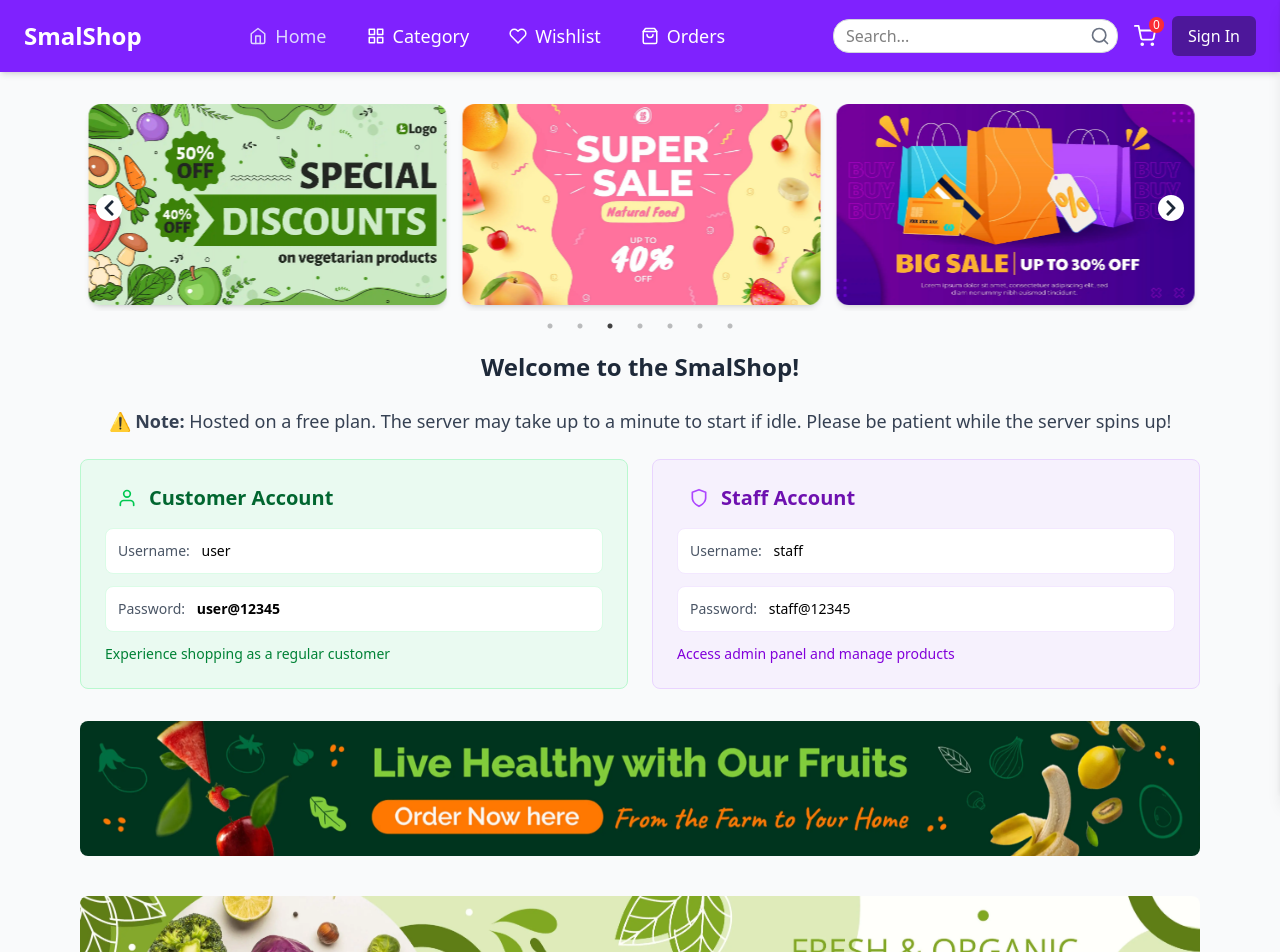
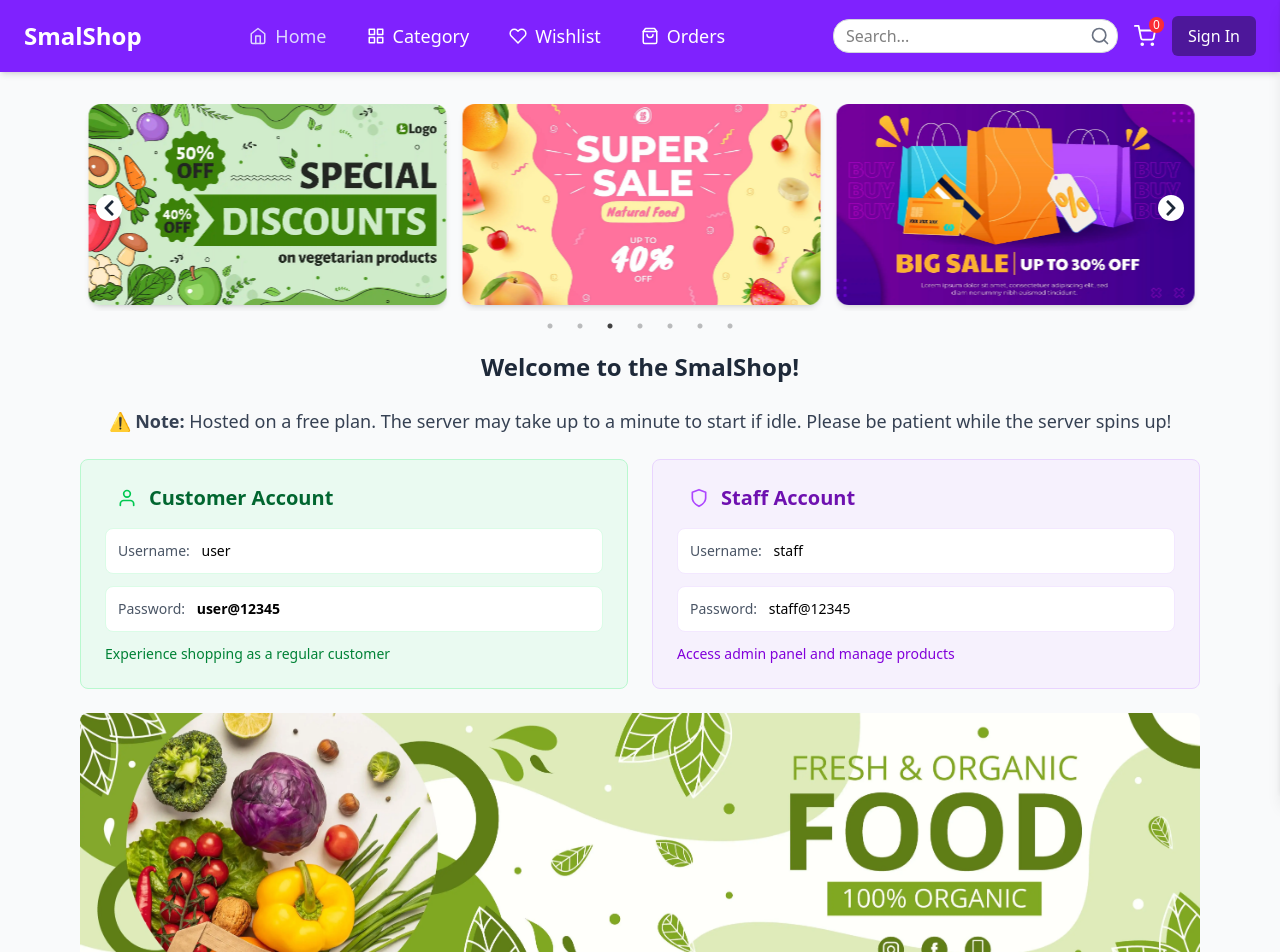
Before and after one commit to M-LOGESH/SmalShop-Ecommerce, a React (Vite) app in the folder frontend/: page / in a window 1280 px wide. Shown: the top 952 px of the page. Built offline with nearby package versions, Linux system fonts and the light colour scheme; no server answers.

Commit message:
chore: minor change

```diff
--- a/frontend/src/pages/Home.jsx
+++ b/frontend/src/pages/Home.jsx
@@ -26,9 +26,9 @@
 
             {!user && <WelcomeMessage />}
 
-            <div className="mx-auto flex w-full max-w-6xl justify-center px-4 py-4 sm:py-6">
+            {/* <div className="mx-auto flex w-full max-w-6xl justify-center px-4 py-4 sm:py-6">
                 <img src={banner} alt="Banner" className="rounded-lg" />
-            </div>
+            </div> */}
 
             <CategoryProducts
                 categoryName="Vegetables"
```
